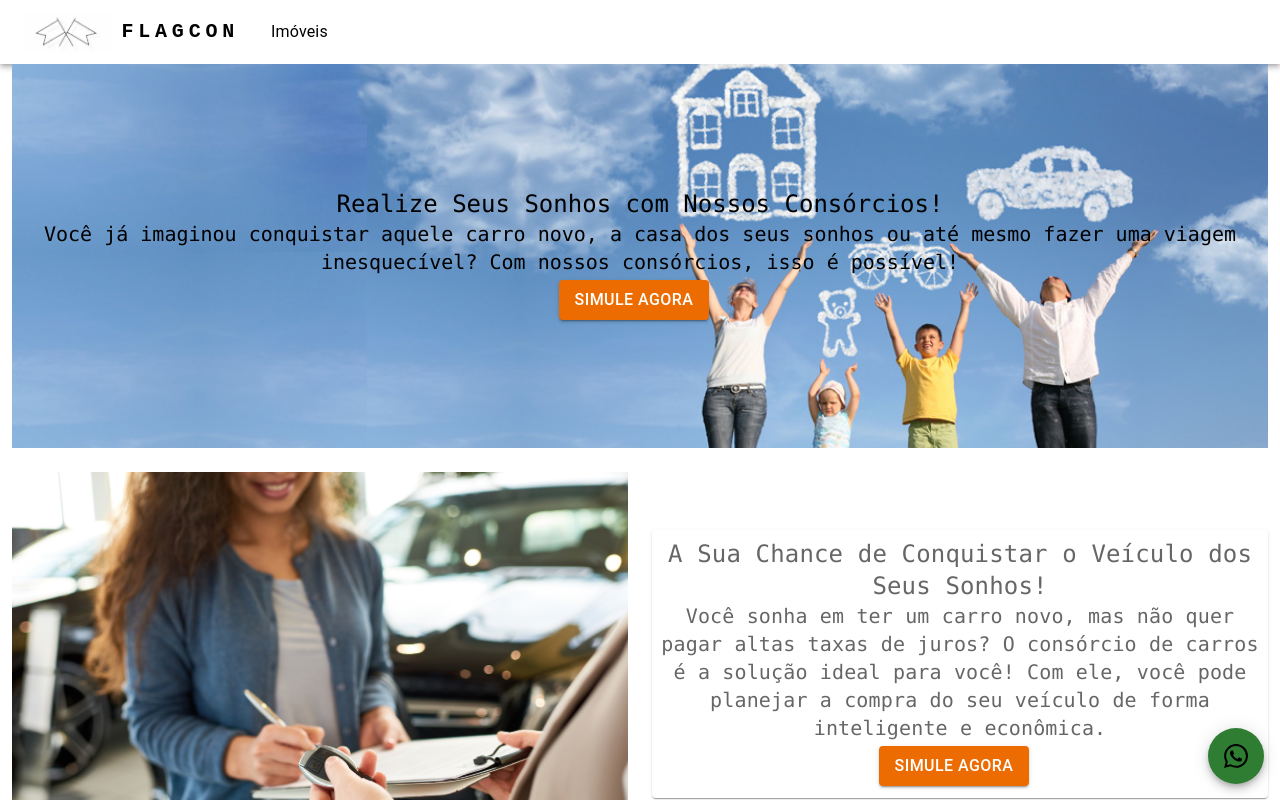
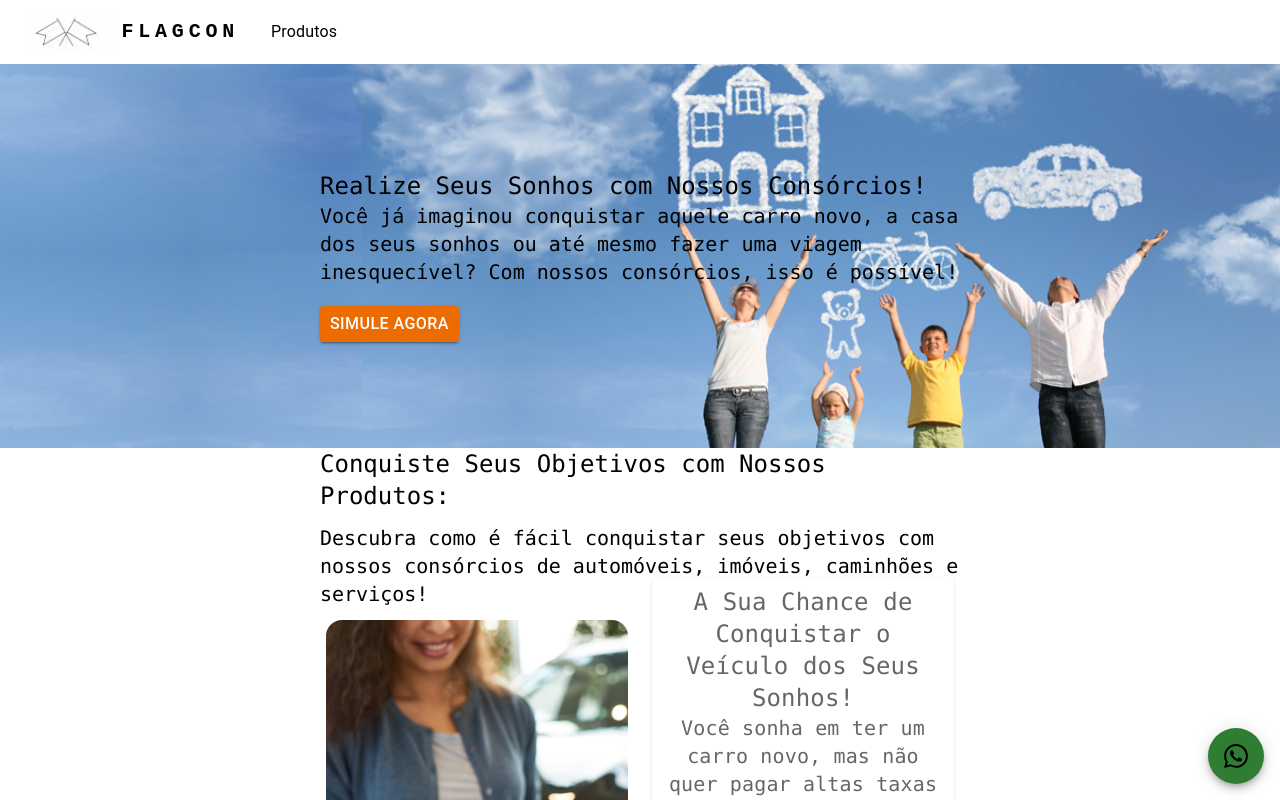
Before and after one commit to ErikGiuseppe/teste-react, a React (Vite) app: page / in a window 1280 px wide. Shown: the top 800 px of the page. Built offline with nearby package versions, Linux system fonts and the light colour scheme.

Commit message:
atualizando a estrutura do site

```diff
--- a/src/components/BackgroundImageComponent.tsx
+++ b/src/components/BackgroundImageComponent.tsx
@@ -30,7 +30,9 @@ function BackgroundImageComponent(props: BackgroundImageComponentProps) {
                 backgroundImage: image ? image : null, // Caminho da imagem
                 backgroundSize: 'cover',  // Faz a imagem cobrir todo o box
                 backgroundPosition: 'center', // Centraliza a imagem
-                backgroundRepeat: 'no-repeat' // Não repete a imagem
+                backgroundRepeat: 'no-repeat', // Não repete a imagem
+                borderRadius: '16px'
+
             }}
             className={`flex flex-col items-center ${backGroudColor} justify-center`}
             id={id}
@@ -49,7 +51,7 @@ function BackgroundImageComponent(props: BackgroundImageComponentProps) {
                     </Button>
                 ) : null}
                 {containedButton ? (
-                    <Button onClick={newUrl} variant="contained" color='warning' sx={{ fontSize: { xs: '0.75rem', sm: '1rem', } }}>
+                    <Button onClick={newUrl} size='small' variant="contained" color='warning' sx={{ fontSize: { xs: '0.75rem', sm: '1rem', } }}>
                         {containedButton}
                     </Button>
                 ) : null}
--- a/src/components/GridHome.tsx
+++ b/src/components/GridHome.tsx
@@ -2,8 +2,8 @@ import { styled } from '@mui/material/styles';
 import Grid from '@mui/material/Grid2';
 import Paper from '@mui/material/Paper';
 import Box from '@mui/material/Box';
-
 import BackgroundImageComponent from "../components/BackgroundImageComponent.tsx"
+import { Button } from '@mui/material';
 
 const Item = styled(Paper)(({ theme }) => ({
     backgroundColor: '#fff',
@@ -17,23 +17,22 @@ const Item = styled(Paper)(({ theme }) => ({
 }));
 
 export default function RowAndColumnSpacing() {
+
     return (
         <Box
-            sx={{ width: '100%' }}>
-            <Grid className='px-3' container rowSpacing={3} columnSpacing={{ xs: 1, sm: 2, md: 3 }}>
-                <Grid className="px-0 h-52  md:h-80 lg:h-96 xl:h-96 w-screen" size={20}>
+            sx={{ width: '100%' }}
+            className='px-3 flex items-center justify-center'
+        >
 
-                    <BackgroundImageComponent
-                        title='Realize Seus Sonhos com Nossos Consórcios!'
-                        text='Você já imaginou conquistar aquele carro novo, a casa dos seus sonhos ou até mesmo fazer uma viagem inesquecível? Com nossos consórcios, isso é possível!'
-                        containedButton='Simule Agora'
-                        image='url(/public/Home-Auto-Life-Insurance.jpg)'
-                        textColor='text-black'
-                        textWhats='Olá, gostaria de falar com um atendente.'
-                    />
 
-                </Grid>
-                <Grid className="px-0 h-96  md:h-80 lg:h-96 xl:h-96 w-screen" size={6}>
+            <Box
+                className=' w-full lg:w-1/2'
+                >
+
+                <Grid className='  flex items-start justify-center' container rowSpacing={3} columnSpacing={{ xs: 1, sm: 2, md: 3 }}>
+
+
+            <Grid id='produtos' className="px-0 h-96  md:h-80 lg:h-96 xl:h-96 w-screen" size={6}>
                 <BackgroundImageComponent
 
                     image='url(/public/Concórcio-de-carros-4.jpg)'
@@ -70,6 +69,7 @@ export default function RowAndColumnSpacing() {
                 />
             </Grid>
         </Grid>
-        </Box>
+            </Box >
+        </Box >
     );
 }
--- a/src/components/Header.tsx
+++ b/src/components/Header.tsx
@@ -8,14 +8,18 @@ import Menu from '@mui/material/Menu';
 import MenuIcon from '@mui/icons-material/Menu';
 import Container from '@mui/material/Container';
 import MenuItem from '@mui/material/MenuItem';
-import AdbIcon from '@mui/icons-material/Adb';
-import { Link } from 'react-router-dom';
 import Logo from '../../public/logo.png'
 
-const pages = [{ name: 'Imóveis', path: '#imoveis' },];
+const pages = [{ name: 'Produtos', id: 'produtos' },];
 
 function ResponsiveAppBar() {
     const [anchorElNav, setAnchorElNav] = React.useState<null | HTMLElement>(null);
+    const scrollToSection = (id: string) => {
+        const element = document.getElementById(id);
+        if (element) {
+            element.scrollIntoView({ behavior: 'smooth' });
+        }
+    };
 
     const handleOpenNavMenu = (event: React.MouseEvent<HTMLElement>) => {
         setAnchorElNav(event.currentTarget);
@@ -84,9 +88,9 @@ function ResponsiveAppBar() {
                         >
                             {pages.map((page, index) => (
                                 <MenuItem key={index} >
-                                    <Link key={index} className="my-2 mr-3 display: block" to={page.path}>
+                                    <a key={index} className="my-2 mr-3 display: block" onClick={() => scrollToSection(page.id)}>
                                         {page.name}
-                                    </Link>
+                                    </a>
                                 </MenuItem>
                             ))}
                         </Menu>
@@ -118,7 +122,7 @@ function ResponsiveAppBar() {
                     <Box className="hidden md:flex" sx={{ flexGrow: 1, }}>
                         {pages.map((page, index) => (
                             <MenuItem key={index} >
-                                <a key={index} className="my-2 mr-3 display: block" href={page.path}>
+                                <a key={index} className="my-2 mr-3 display: block" onClick={() => scrollToSection(page.id)}>
                                     {page.name}
                                 </a>
                             </MenuItem>
--- a/src/router/home.tsx
+++ b/src/router/home.tsx
@@ -1,9 +1,10 @@
 import Headers from "../components/Header.tsx"
 import BackgroundImageComponent from "../components/BackgroundImageComponent.tsx"
-import { Fab } from "@mui/material"
+import { Box, Button, Fab } from "@mui/material"
 import Footer from "../components/Footer.tsx"
 import GridHome from "../components/GridHome.tsx"
 const Home = () => {
+
     const redirect = () => {
         const url = `https://api.whatsapp.com/send?phone=5511999339150&text=Olá, gostaria de falar com um atendente.`
         window.open(url, '_blank')
@@ -12,6 +13,71 @@ const Home = () => {
     return (
         <div>
             <Headers />
+            <Box className="px-0 h-52  md:h-80 lg:h-96 xl:h-96 w-full" >
+                <Box
+                    sx={{
+                        width: '100%',       // Largura 100% da viewport
+                        height: '100%',      // Altura 100% da viewport
+                        backgroundImage: 'url(/public/Home-Auto-Life-Insurance.jpg)', // Caminho da imagem
+                        backgroundSize: 'cover',  // Faz a imagem cobrir todo o box
+                        backgroundPosition: 'center', // Centraliza a imagem
+                        backgroundRepeat: 'no-repeat' // Não repete a imagem
+                    }}
+                    className={`flex flex-col items-center  justify-center`}
+                    id='imageMenu'
+
+                >
+
+
+                    <Box
+                        sx={{
+                            height: '100%',      // Altura 100% da viewport
+                            backgroundSize: 'cover',  // Faz a imagem cobrir todo o box
+                            backgroundPosition: 'center', // Centraliza a imagem
+                            backgroundRepeat: 'no-repeat' // Não repete a imagem
+                        }}
+                        className='flex flex-col  items-center md:items-start w-screen lg:w-1/2  justify-center '
+
+                    >
+                        <h2 className='text-center   md:text-start font-mono  text-sm md:text-base lg:text-lg xl:text-2xl'>Realize Seus Sonhos com Nossos Consórcios!</h2>
+
+                        <p className='text-center md:text-start font-mono  text-xs md:text-sm lg:text-base xl:text-xl'>Você já imaginou conquistar aquele carro novo, a casa dos seus sonhos ou até mesmo fazer uma viagem inesquecível? Com nossos consórcios, isso é possível!</p>
+                        <div className="flex justify-center lg:justify-start w-full  mt-5">
+                            <Button
+                                onClick={redirect}
+                                variant="contained"
+                                size="small"
+                                color='warning'
+                                sx={{ fontSize: { xs: '0.75rem', sm: '1rem' } }}
+                            >
+                                Simule Agora
+                            </Button>
+                        </div>
+
+                    </Box>
+
+                </Box>
+
+            </Box>
+            <Box className="flex px-0  items-center justify-center   w-full" >
+
+                <Box
+                    sx={{
+                        height: '100%',      // Altura 100% da viewport
+                        backgroundSize: 'cover',  // Faz a imagem cobrir todo o box
+                        backgroundPosition: 'center', // Centraliza a imagem
+                        backgroundRepeat: 'no-repeat' // Não repete a imagem
+                    }}
+                    className='flex flex-col  items-center md:items-start w-screen lg:w-1/2  justify-center '
+                    id='produtos'
+
+                >
+                    <h2 className='text-center  md:text-start font-mono  text-sm md:text-base lg:text-lg xl:text-2xl'>Conquiste Seus Objetivos com Nossos Produtos: </h2>
+
+                    <p className='text-center md:text-start font-mono my-3 text-xs md:text-sm lg:text-base xl:text-xl'>Descubra como é fácil conquistar seus objetivos com nossos consórcios de automóveis, imóveis, caminhões e serviços! </p>
+
+                </Box>
+            </Box>
             <GridHome />
             <Footer />
             <Fab color="success" onClick={redirect} aria-label="add" style={{
```
Lines whose indentation alone changed are shown as unchanged.
